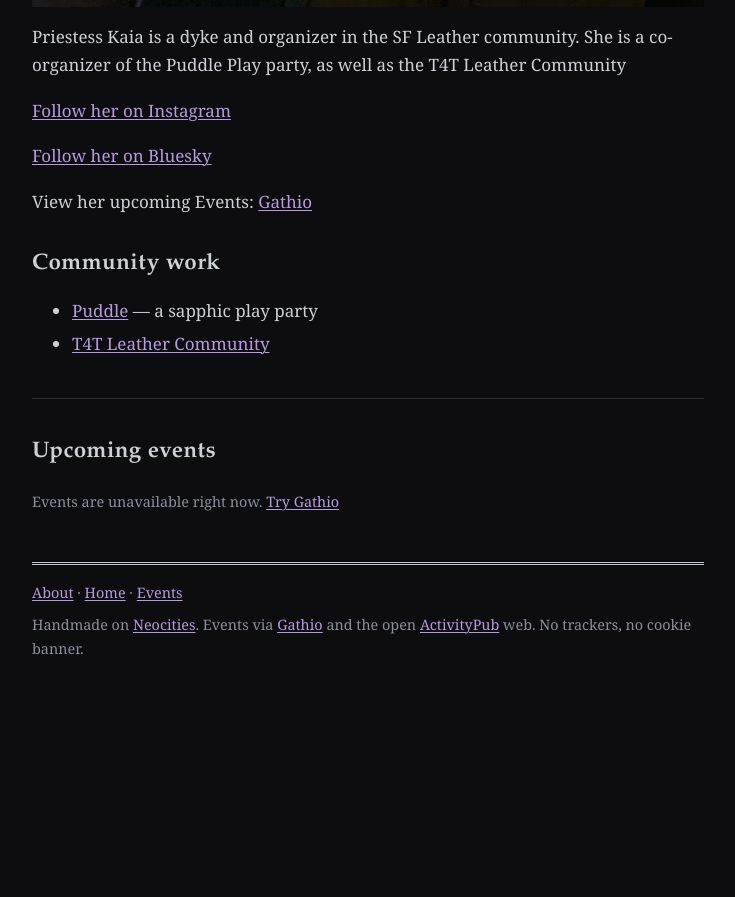
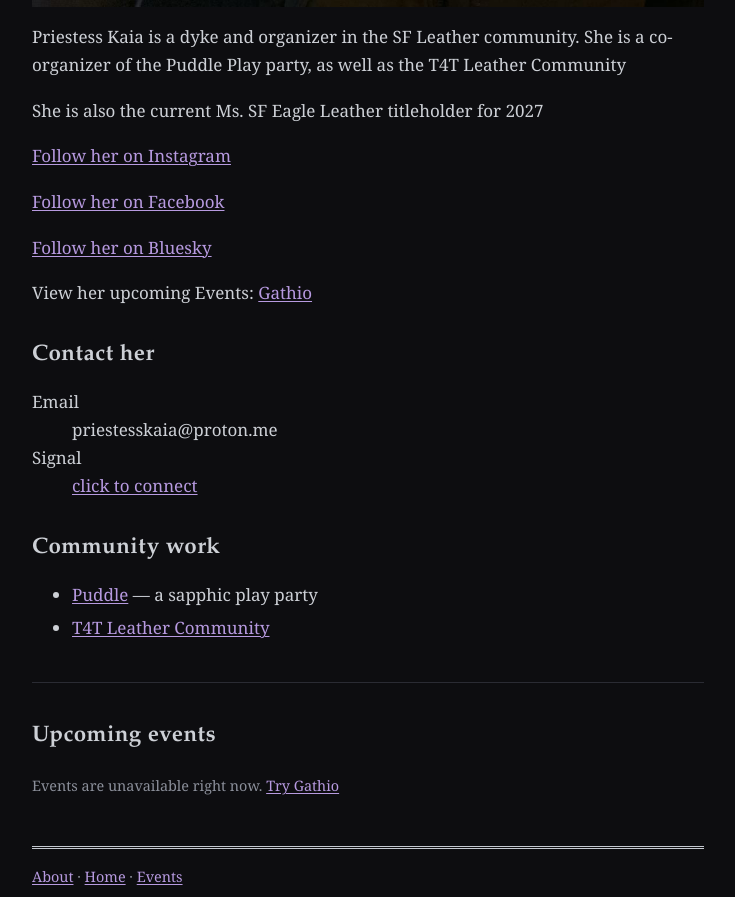
Before and after one commit to krpeacock/neocities-priestesskaia, a plain HTML site: page site/index.html in a window 1280 px wide. Shown: the part 1004-1901 px from the top of the page, without its empty margins (272-1007 px from the left). Before the commit the page ends 1728 px from the top, so only its background shows below. Drawn offline with Linux system fonts and the light colour scheme.

Commit message:
update bio and contact info

```diff
--- a/site/index.html
+++ b/site/index.html
@@ -13,9 +13,18 @@
           <h1>Priestess Kaia</h1>
           <img id="profile" src="./photos/headshot.jpg" width="768" alt="baddie with a leather jacket, curly hair, and a nose piercing. She has pins on the jacket for the Valkyries, one that reads stomp out transphobia, and an antifascist pin. She is wearing a thick chain necklace and looks up and to the right" />
           <p>Priestess Kaia is a dyke and organizer in the SF Leather community. She is a co-organizer of the Puddle Play party, as well as the T4T Leather Community</p>
+          <p>She is also the current Ms. SF Eagle Leather titleholder for 2027</p>
           <p><a href="https://www.instagram.com/priestess_kaia/">Follow her on Instagram</a></p>
+          <p><a href="https://www.facebook.com/profile.php?id=61594742006686">Follow her on Facebook</a></p>
           <p><a href="https://bsky.app/profile/protobuf.bsky.social">Follow her on Bluesky</a></p>
           <p>View her upcoming Events: <a href="https://gathio.peacock.dev">Gathio</a></p>
+          <h2>Contact her</h2>
+          <dl>
+              <dt>Email</dt>
+              <dd>priestesskaia@proton.me</dd>
+              <dt>Signal</dt>
+              <dd><a href="https://signal.me/#eu/GhBveIDkh_CiSVfeP4oC5YRPPxBYembWttvm5MhYm1N9hG-CplpCFoPfieykDYNh">click to connect</a></dd>
+          </dl>
 
           <h2>Community work</h2>
           <ul>
```
